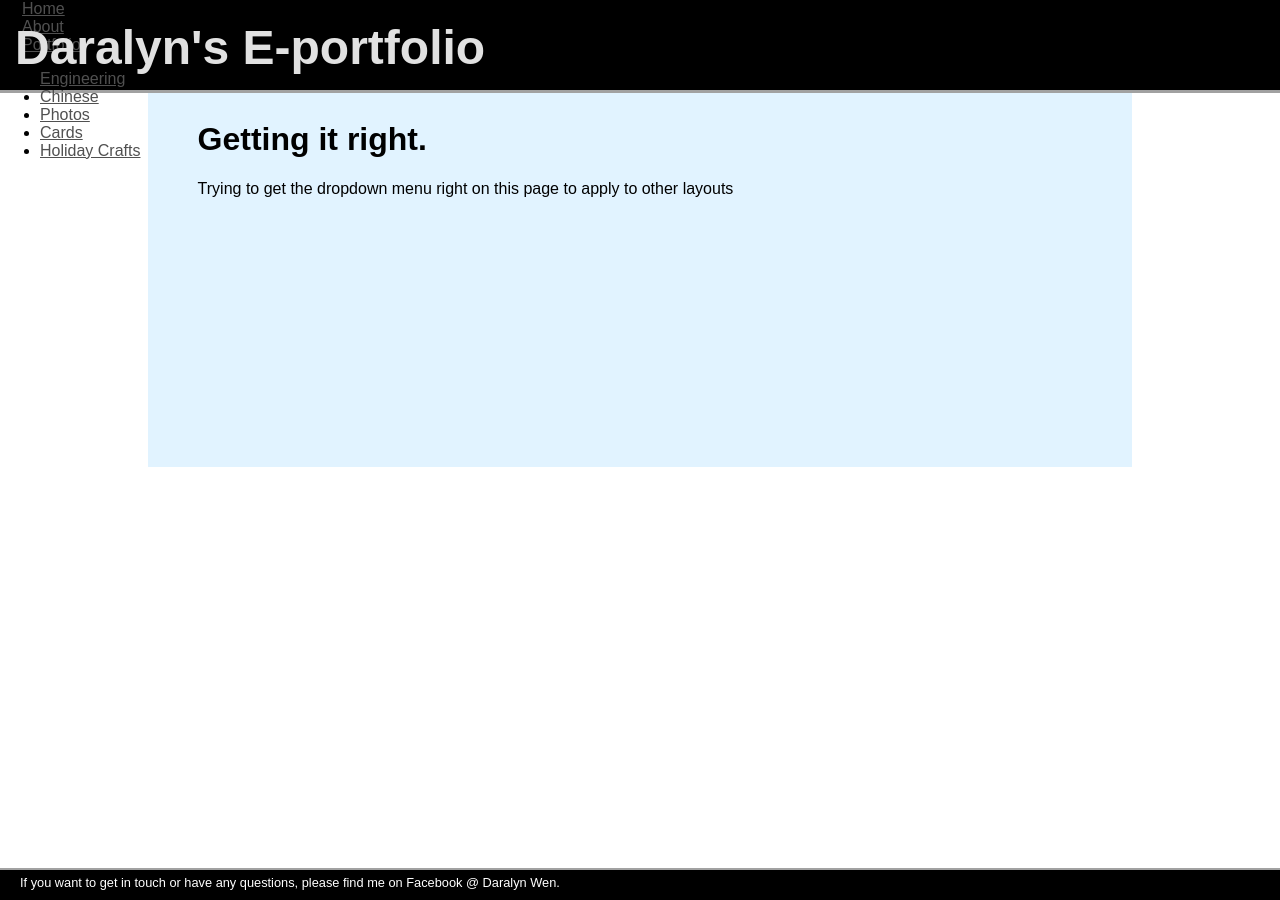
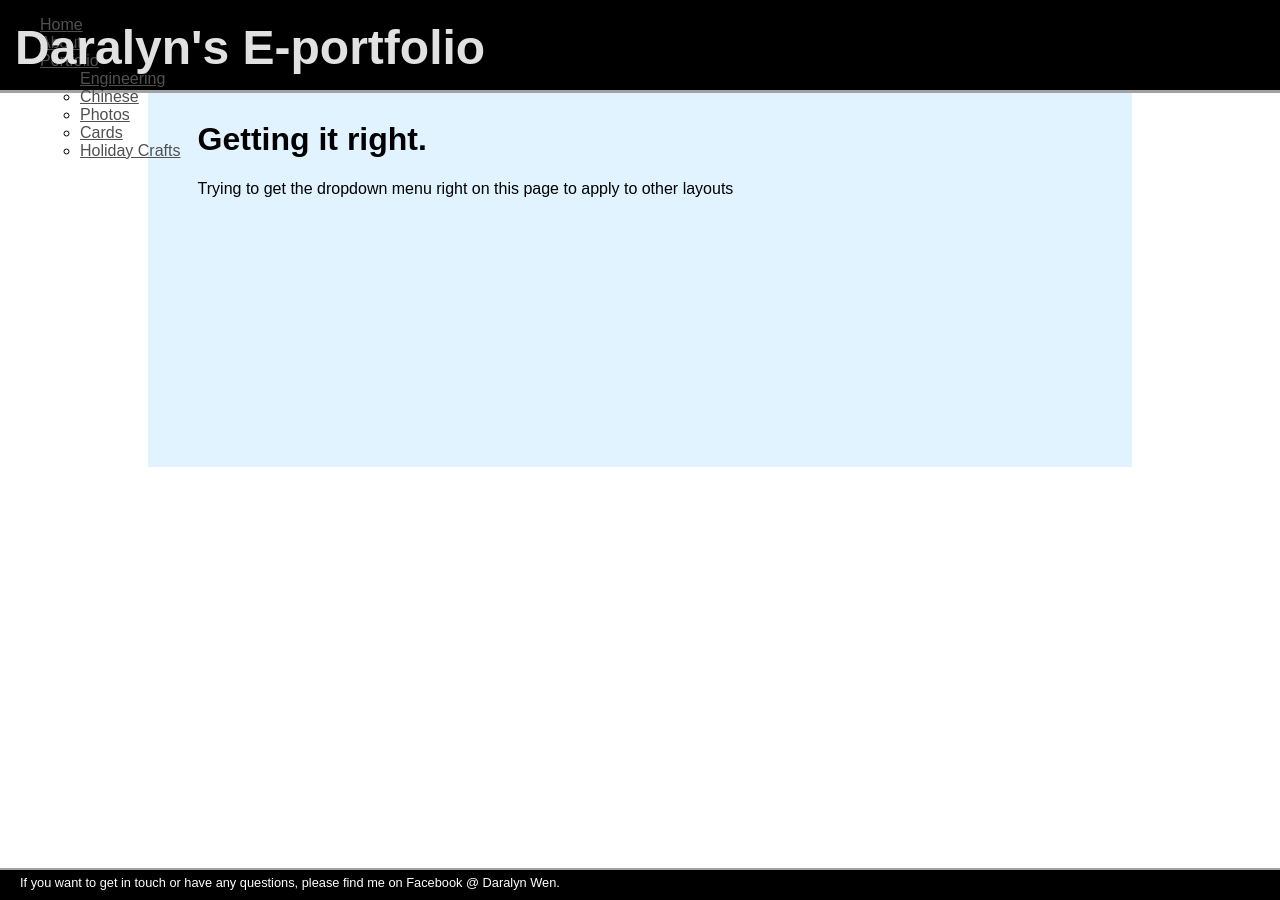
Before and after one commit to daralyn/daralyn.github.io, a Jekyll site: the page built from gettingitrightpage.html, in a window 1280 px wide. Built offline with Jekyll 4.4.1, drawn with Linux system fonts in a browser that asks for light colours.

Commit message:
Update gettingitright.html

```diff
--- a/_layouts/gettingitright.html
+++ b/_layouts/gettingitright.html
@@ -10,7 +10,7 @@
 					<nav>
 						<h2 id="eportfolioheader">Daralyn's E-portfolio</h2>
 						<div id="nav">
-							<div id="nav-wrapper"
+							<div id="nav-wrapper">
 								<ul>
 									<li><a href="/">Home</a></li>
 									<li><a href="/about">About</a></li>
```
